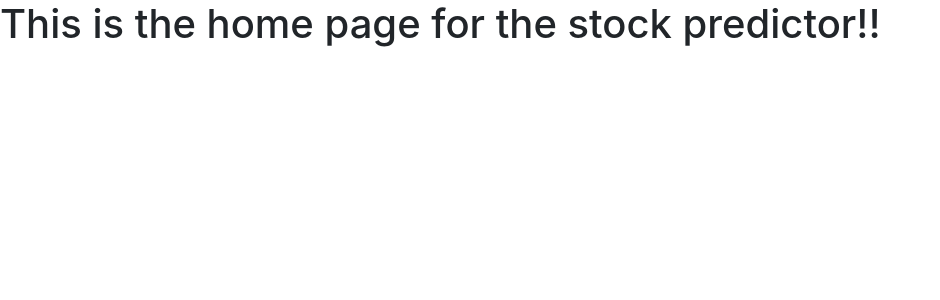
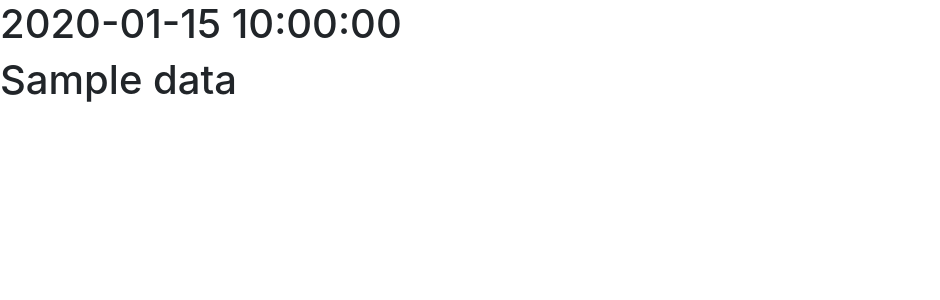
Before and after one commit to AbeerRao/stock-predictor, a Flask app: template templates/index.html in a window 1280 px wide. Shown: the top 300 px of the page, without its empty margins (0-940 px from the left). Run offline with Flask 2, Linux system fonts and the light colour scheme; the template is opened without the code that fills it: most values are stand-ins (such as "Sample title", 1, 10 or a date in 2020); some libraries are stand-ins or nearby versions.

Commit message:
Added frotnend rendering of data + Gunicorn + Nginx server

```diff
--- a/app.py
+++ b/app.py
@@ -5,7 +5,11 @@ app = Flask(__name__)
 
 @app.route("/")
 def index():
-     return render_template("index.html")
+     data = []
+     with open("data.json", "r") as f:
+          for i in f.readlines():
+               data.append(i)
+     return render_template("index.html", data=data[0])
 
 if __name__ == "__main__":
     app.run(debug=True)
--- a/templates/index.html
+++ b/templates/index.html
@@ -11,7 +11,10 @@
 </head>
 
 <body>
-     <h1>This is the home page for the stock predictor!!</h1>
+     {% for d in data %}
+     <h1>{{ d['date'] }}</h1>
+     {% endfor %}
+     <h1>{{ data }}</h1>
 </body>
 
 </html>
```
